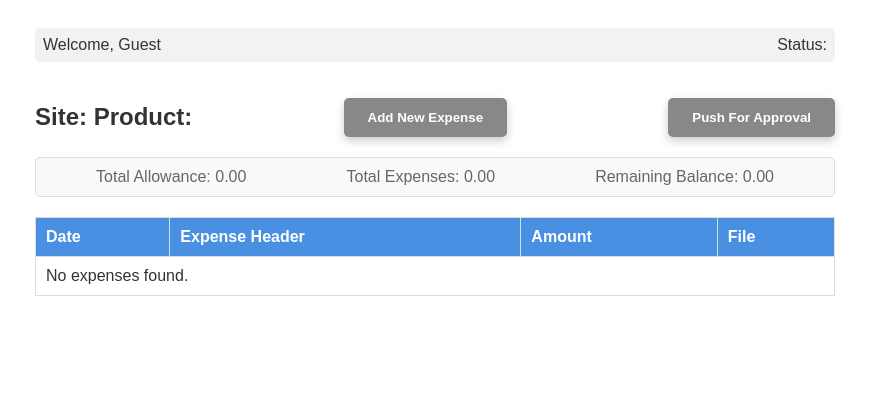
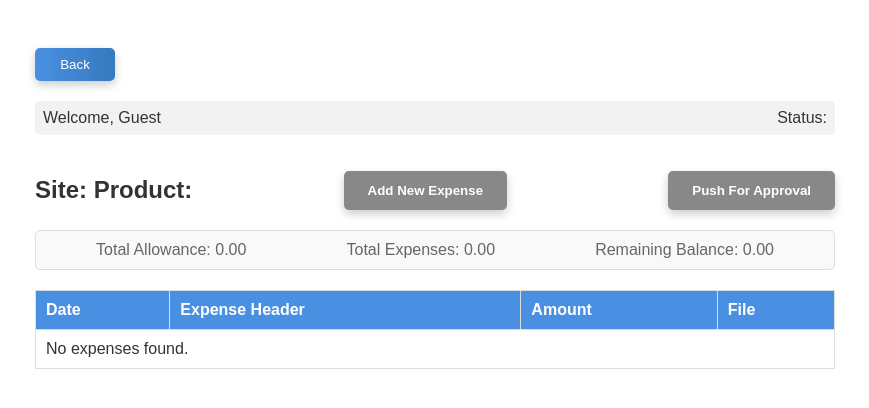
Before and after one commit to sohailkhanblitz/BabaAgro, a PHP site: page /admin/expense.php in a window 1280 px wide. Shown: the top 408 px of the page, without its empty margins (205-1074 px from the left). Run offline with PHP 8.4, Linux system fonts and the light colour scheme.

Commit message:
some changes

```diff
--- a/admin/expense.php
+++ b/admin/expense.php
@@ -166,6 +166,10 @@
 <body>
 
     <div class="container">
+
+    <a href="labour.php"><button class="bbtn">Back</button></a>
+
+
         <div class="user-info">
             <div>Welcome, <?php echo htmlspecialchars($userFullName); ?></div>
             <div>Status: <?php echo htmlspecialchars($status); ?></div>
--- a/css/allowance.css
+++ b/css/allowance.css
@@ -183,7 +183,7 @@
     text-align: center;
     animation: fadeIn 0.8s ease;
 
-    margin-top: 80px;
+    /* margin-top: 80px; */
 }
 
 
--- a/css/expense.css
+++ b/css/expense.css
@@ -5,6 +5,21 @@
   padding: 20px;
   font-family: Arial, sans-serif;
   color: #333;
+}
+
+/* Back Button Css  */
+.bbtn{
+  width: 10%;
+  padding: 9px;
+  background: linear-gradient(90deg, #4a90e2, #357abd);
+  color: #fff;
+  border: none;
+  border-radius: 5px;
+  cursor: pointer;
+  transition: background 0.3s, transform 0.2s;
+  box-shadow: 0px 4px 10px rgba(0, 0, 0, 0.2);
+  margin: 20px 0;
+
 }
 
 /* Header Styling */
```
